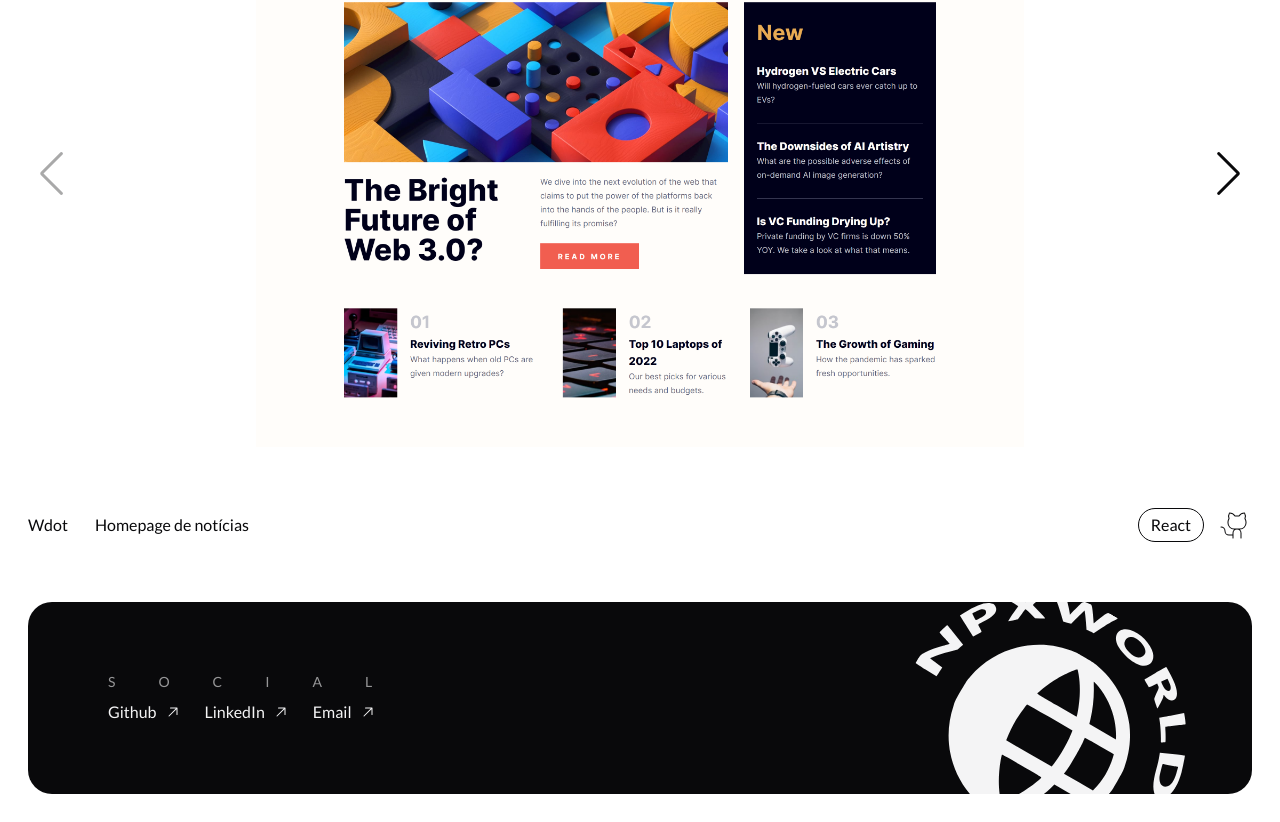
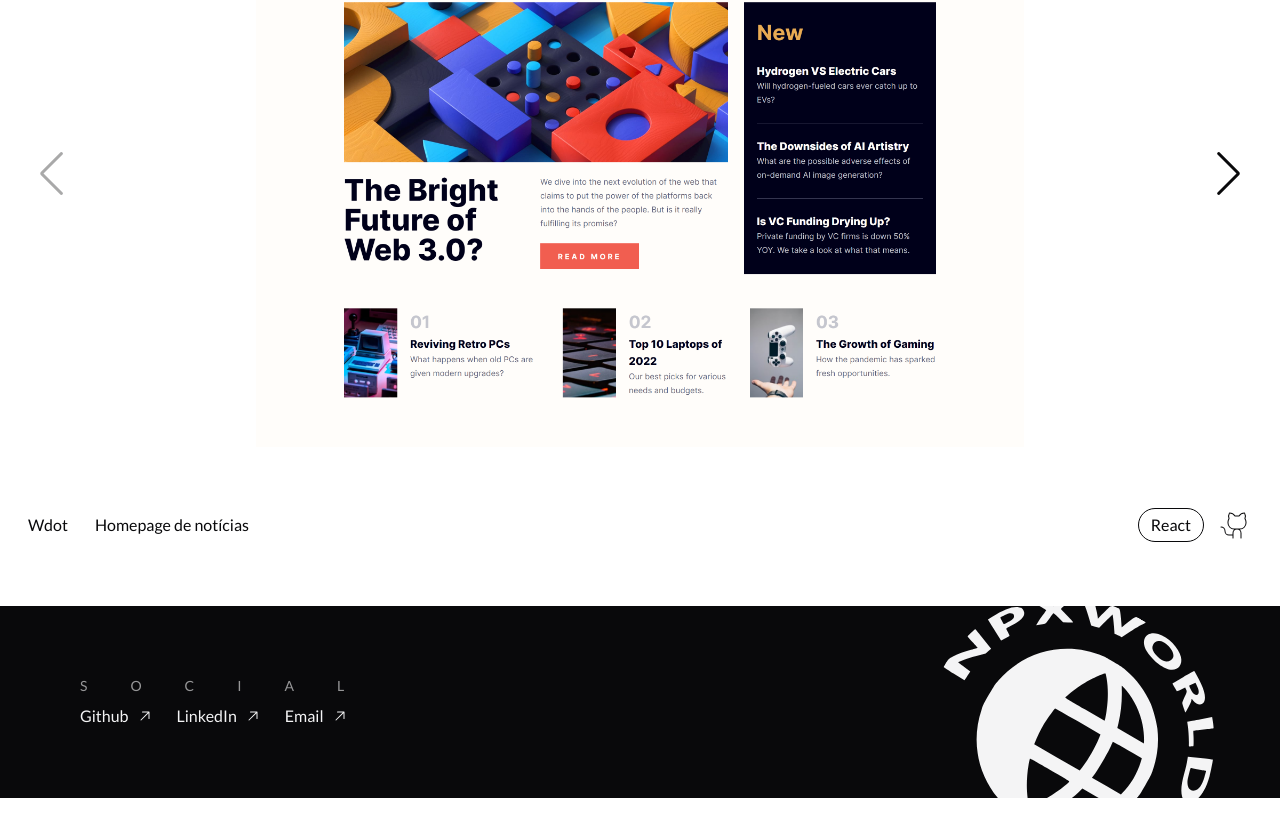
Before and after one commit to joaonpx/npxworld, a React (Vite) app: page / in a window 1280 px wide. Shown: the part 1026-1848 px from the top of the page. After the commit the page ends 1824 px from the top, so only its background shows below. Built offline with nearby package versions, Linux system fonts and the light colour scheme.

Commit message:
💄 style: atualizar footer

```diff
--- a/src/App.jsx
+++ b/src/App.jsx
@@ -193,8 +193,8 @@ export function App() {
           </div>
         </section>
 
-        <footer id="social" className="p-7">
-          <div className="bg-zinc-950 text-zinc-100 flex flex-col items-center justify-between overflow-hidden rounded-3xl lg:flex-row lg:h-48">
+        <footer id="social" className="pt-8">
+          <div className="bg-zinc-950 text-zinc-100 flex flex-col items-center justify-between overflow-hidden lg:flex-row lg:h-48">
             <div className="group pt-16 pl-10 lg:pt-0 lg:pl-20">
               <p className="uppercase tracking-[44.5px] mb-2 opacity-60 group-hover:opacity-100 duration-200 text-xs lg:text-sm lg:tracking-[43px]">
                 Social
--- a/src/components/SocialLink/index.jsx
+++ b/src/components/SocialLink/index.jsx
@@ -6,6 +6,7 @@ export function SocialLink({ link, name }) {
       <a
         href={link}
         className="flex items-center gap-2 hover:opacity-50 ease-out duration-300"
+        target="_blank"
       >
         {name}
         <ArrowUpRight size={16} color="#f4f4f5" />
```
